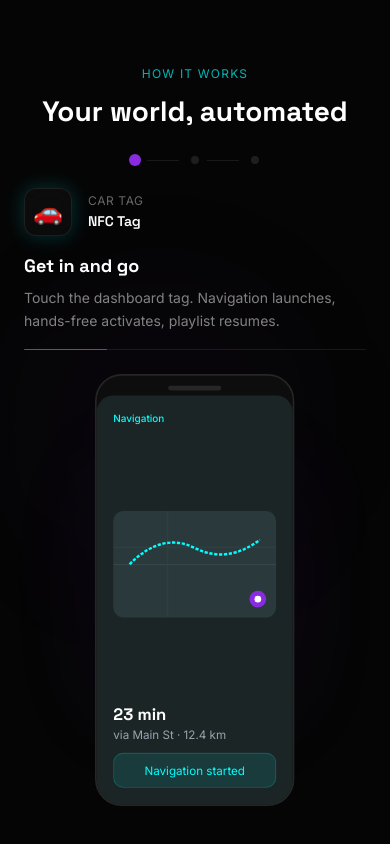
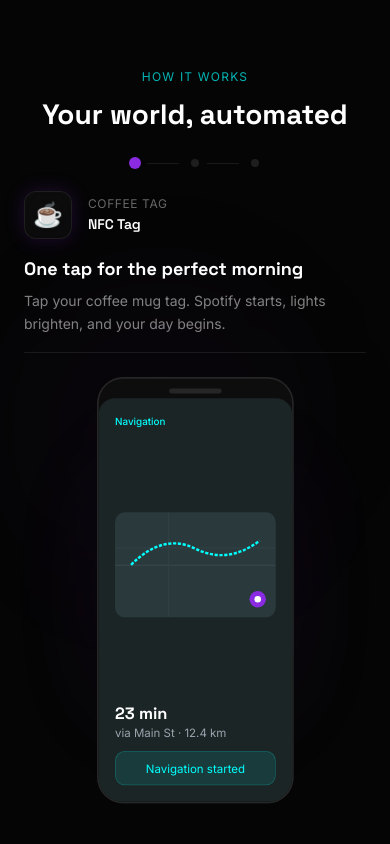
Before and after one commit to 0-nira-0/tap-flow, a React (Vite) app: page / in a window 390 px wide. Shown: the part 1008-1852 px from the top of the page. Built offline with nearby package versions, Linux system fonts and the light colour scheme.

Commit message:
fix(how-it-works): stop the phone and step text from jumping while scrolling on phones

```diff
--- a/src/components/sections/HowItWorks.tsx
+++ b/src/components/sections/HowItWorks.tsx
@@ -1,5 +1,5 @@
 import { useLayoutEffect, useRef, useState } from 'react'
-import { motion, AnimatePresence } from 'framer-motion'
+import { motion } from 'framer-motion'
 import { useScrollProgress } from '../../hooks/useScrollProgress'
 import PhoneScreen from '../ui/PhoneScreen'
 
@@ -30,12 +30,16 @@ const steps = [
 const PHONE_W = 240
 const PHONE_H = 520 // 240px wide at 9:19.5
 
-// Shrinks the phone so the whole sticky frame fits short viewports
+// Shrinks the phone so the whole sticky frame fits short viewports.
+// Everything it reads is stable while scrolling: the frame is 100svh, so mobile
+// browser bars do not change it, and the step texts share one grid cell, so the
+// content keeps one height for every step.
 function usePhoneScale() {
   const frameRef = useRef<HTMLDivElement>(null)
   const contentRef = useRef<HTMLDivElement>(null)
   const slotRef = useRef<HTMLDivElement>(null)
   const [scale, setScale] = useState(1)
+  const [compact, setCompact] = useState(false)
 
   useLayoutEffect(() => {
     const update = () => {
@@ -43,11 +47,15 @@ function usePhoneScale() {
       const content = contentRef.current
       const slot = slotRef.current
       if (!frame || !content || !slot) return
+      // small phones and landscape phones drop the section title to leave room for the phone
+      setCompact(frame.clientWidth < 768 && frame.clientHeight < 780)
       const cs = getComputedStyle(frame)
       const available = frame.clientHeight - parseFloat(cs.paddingTop) - parseFloat(cs.paddingBottom)
       const rest = content.offsetHeight - slot.offsetHeight
-      const next = Math.min(1, Math.max(0.4, (available - rest) / PHONE_H))
-      setScale(prev => (Math.abs(prev - next) < 0.01 ? prev : next))
+      const fit = Math.min(1, Math.max(0.4, (available - rest) / PHONE_H))
+      // 2% steps, so sub-pixel layout noise never nudges the phone
+      const next = Math.floor(fit * 50) / 50
+      setScale(prev => (prev === next ? prev : next))
     }
 
     update()
@@ -57,12 +65,12 @@ function usePhoneScale() {
     return () => observer.disconnect()
   }, [])
 
-  return { frameRef, contentRef, slotRef, scale }
+  return { frameRef, contentRef, slotRef, scale, compact }
 }
 
 export default function HowItWorks() {
   const { ref, progress } = useScrollProgress()
-  const { frameRef, contentRef, slotRef, scale } = usePhoneScale()
+  const { frameRef, contentRef, slotRef, scale, compact } = usePhoneScale()
 
   const step = Math.min(2, Math.floor(progress * 3))
 
@@ -81,8 +89,8 @@ export default function HowItWorks() {
         />
 
         <div ref={contentRef} className="w-full flex flex-col items-center">
-          {/* header: hidden on small phones and landscape phones to leave room for the phone */}
-          <div className="text-center mb-6 sm:mb-10 px-6 [@media(max-width:767px)_and_(max-height:720px)]:hidden">
+          {/* header */}
+          <div className={`text-center mb-6 sm:mb-10 px-6 ${compact ? 'hidden' : ''}`}>
             <p className="font-body text-xs text-secondary/70 uppercase tracking-widest mb-2">How It Works</p>
             <h2
               className="font-display font-bold"
@@ -109,29 +117,33 @@ export default function HowItWorks() {
           <div className="w-full max-w-5xl mx-auto px-6 flex flex-col sm:flex-row items-center justify-center gap-6 sm:gap-10 lg:gap-20">
             {/* left: tag + text */}
             <div className="flex-1 flex flex-col items-start gap-4 sm:gap-6 w-full max-w-sm">
-              <AnimatePresence mode="wait">
+              {/* every step is rendered in the same grid cell and cross-faded, so
+                  switching steps never changes the height of this column */}
+              <div className="grid w-full">
+                {steps.map((s, i) => (
                   <motion.div
-                  key={step}
-                  initial={{ x: -80, opacity: 0 }}
-                  animate={{ x: 0, opacity: 1 }}
-                  exit={{ x: 80, opacity: 0 }}
+                    key={s.label}
+                    aria-hidden={i !== step}
+                    initial={false}
+                    animate={{ x: i === step ? 0 : i < step ? 80 : -80, opacity: i === step ? 1 : 0 }}
                     transition={{ duration: 0.4, ease: 'easeOut' }}
-                  className="flex items-center gap-4"
+                    className="[grid-area:1/1] flex items-center gap-4"
                   >
                     <div
                       className="w-12 h-12 sm:w-16 sm:h-16 rounded-xl flex items-center justify-center text-2xl glass"
-                    style={{ boxShadow: `0 0 20px ${steps[step].color}33` }}
+                      style={{ boxShadow: `0 0 20px ${s.color}33` }}
                     >
-                    {steps[step].icon}
+                      {s.icon}
                     </div>
                     <div>
                       <div className="font-body text-xs uppercase tracking-wider" style={{ color: 'var(--c-text-40)' }}>
-                      {steps[step].label}
+                        {s.label}
                       </div>
                       <div className="font-display font-semibold text-sm mt-0.5" style={{ color: 'var(--c-text)' }}>NFC Tag</div>
                     </div>
                   </motion.div>
-              </AnimatePresence>
+                ))}
+              </div>
 
               {/* SVG wave line */}
               <div className="hidden lg:block w-full">
@@ -151,25 +163,28 @@ export default function HowItWorks() {
                 </svg>
               </div>
 
-              <AnimatePresence mode="wait">
+              <div className="grid w-full">
+                {steps.map((s, i) => (
                   <motion.div
-                  key={`text-${step}`}
-                  initial={{ y: 20, opacity: 0 }}
-                  animate={{ y: 0, opacity: 1 }}
-                  exit={{ y: -20, opacity: 0 }}
-                  transition={{ duration: 0.4, delay: 0.1 }}
+                    key={s.label}
+                    aria-hidden={i !== step}
+                    initial={false}
+                    animate={{ y: i === step ? 0 : i < step ? -20 : 20, opacity: i === step ? 1 : 0 }}
+                    transition={{ duration: 0.4, delay: i === step ? 0.1 : 0 }}
+                    className="[grid-area:1/1]"
                   >
                     <h3
                       className="font-display font-bold mb-2"
                       style={{ fontSize: 'clamp(18px, 2.5vw, 28px)', color: 'var(--c-text)' }}
                     >
-                    {steps[step].title}
+                      {s.title}
                     </h3>
                     <p className="font-body text-sm leading-relaxed" style={{ color: 'var(--c-text-50)' }}>
-                    {steps[step].description}
+                      {s.description}
                     </p>
                   </motion.div>
-              </AnimatePresence>
+                ))}
+              </div>
 
               {/* progress bar uses raw progress (0 to 1) */}
               <div className="w-full h-px rounded-full overflow-hidden" style={{ background: 'var(--c-border)' }}>
--- a/src/hooks/useScrollProgress.ts
+++ b/src/hooks/useScrollProgress.ts
@@ -11,10 +11,13 @@ export function useScrollProgress() {
       const rect = el.getBoundingClientRect()
       const sectionTop = window.scrollY + rect.top
       const sectionHeight = el.offsetHeight
-      const windowHeight = window.innerHeight
+      // the sticky frame (first child) is 100svh; window.innerHeight changes
+      // whenever mobile browser bars slide in or out
+      const frame = el.firstElementChild as HTMLElement | null
+      const viewportHeight = frame?.offsetHeight ?? window.innerHeight
 
       const scrolled = window.scrollY - sectionTop
-      const scrollable = sectionHeight - windowHeight
+      const scrollable = sectionHeight - viewportHeight
       const raw = scrolled / scrollable
 
       setProgress(Math.max(0, Math.min(1, raw)))
```
Lines whose indentation alone changed are shown as unchanged.
